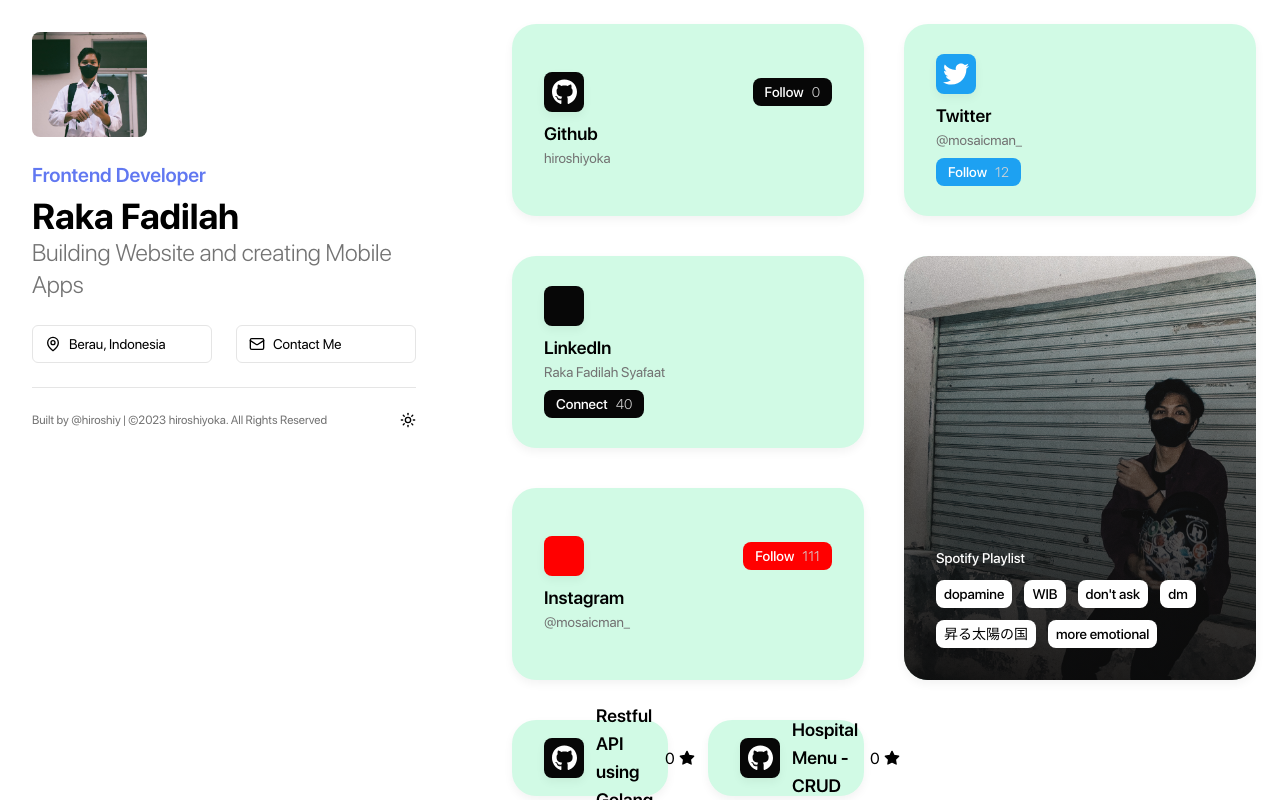
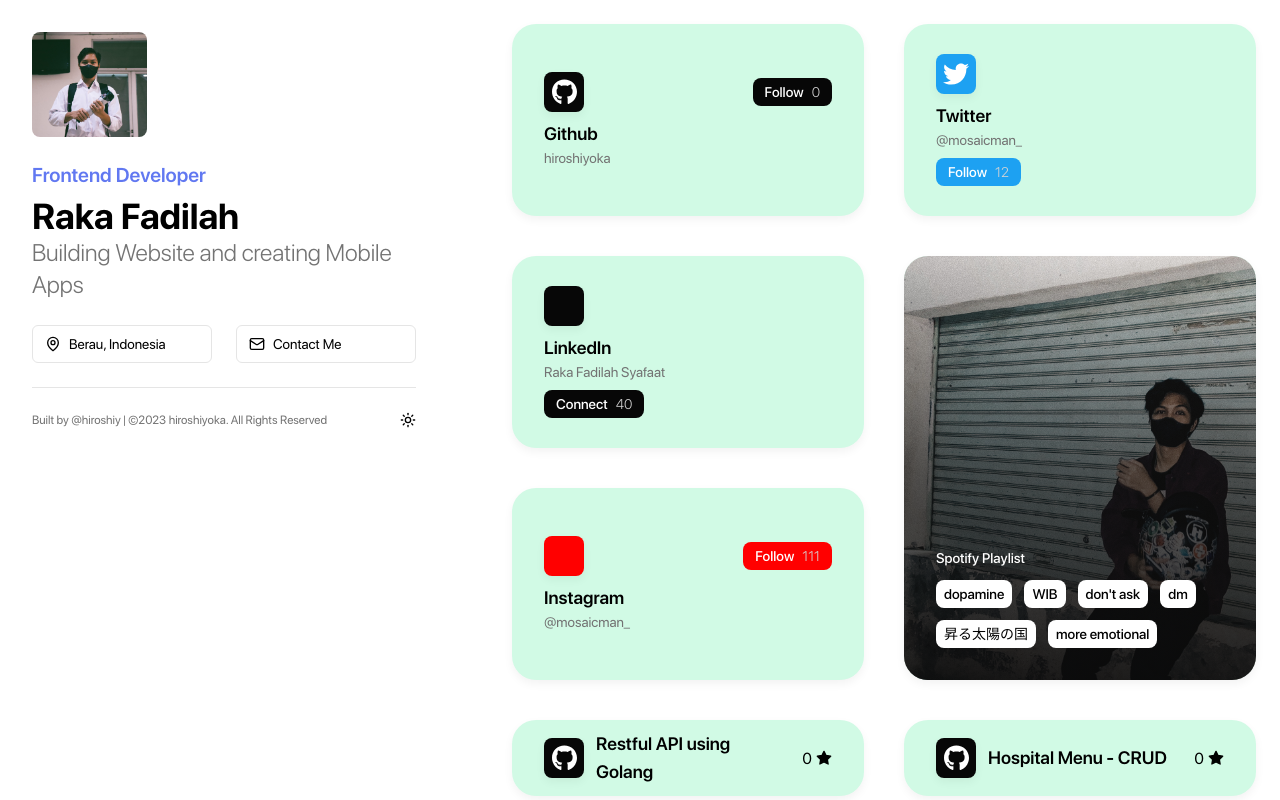
Before and after one commit to hiroshiyoka/hiroshiy.bento, a Next.js app: page / in a window 1280 px wide. Built offline with nearby package versions, Linux system fonts and the light colour scheme.

Commit message:
feat: delete responsive col-span

```diff
--- a/components/grid.item.tsx
+++ b/components/grid.item.tsx
@@ -8,7 +8,7 @@ const variants = cva(
     variants: {
       size: {
         "1x2": "col-span-1 md:col-span-2 row-span-2 p-8",
-        "2x1": "col-span-2 md:col-span-1 row-span-1 px-8 py-4",
+        "2x1": "col-span-2 row-span-1 px-8 py-4",
         "2x2": "col-span-2 row-span-2 p-8",
         "2x4": "col-span-2 row-span-4 relative overflow-hidden",
       },
```
